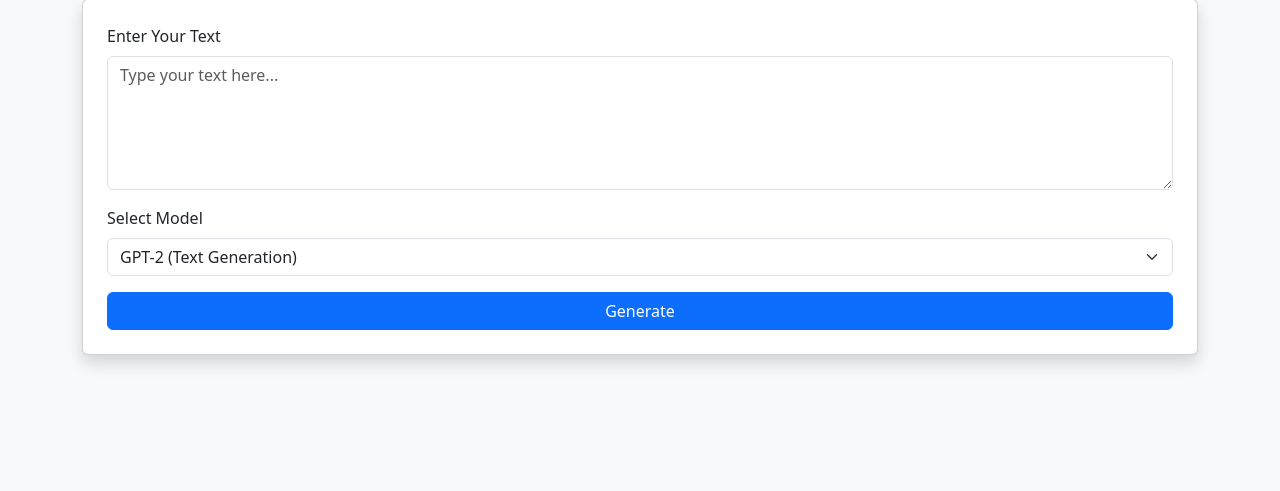
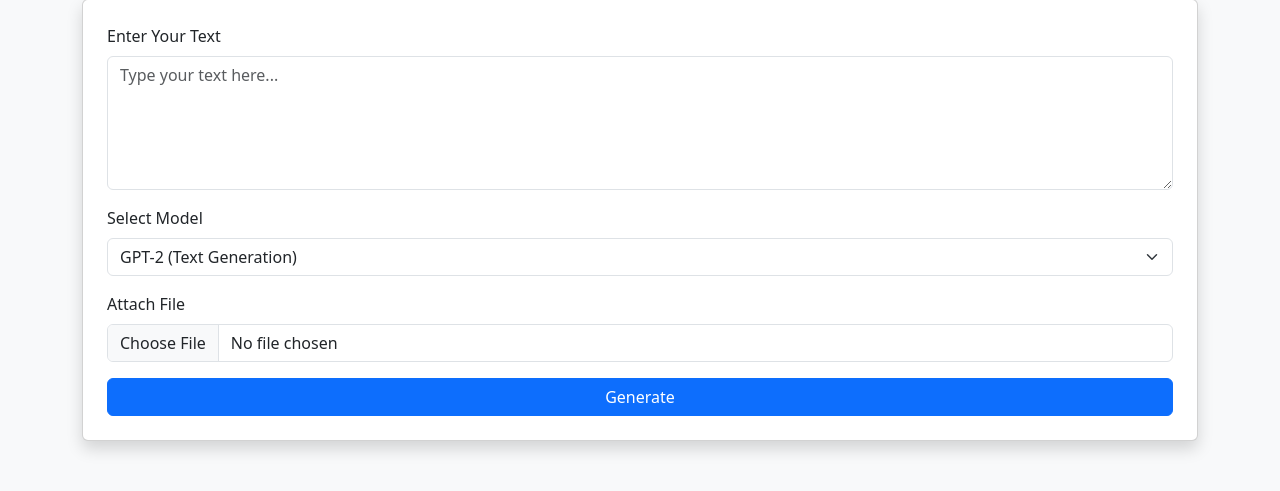
Before and after one commit to JorisSDev/TextNexus, a Flask app: page / in a window 1280 px wide. Shown: the part 217-708 px from the top of the page. Run offline with Flask 3, Linux system fonts and the light colour scheme.

Commit message:
Minor UI UX improvements

```diff
--- a/templates/chatbot.html
+++ b/templates/chatbot.html
@@ -160,6 +160,11 @@
                     <div class="mb-2">
                         <textarea name="user_input" class="form-control form-control-lg" rows="3" placeholder="Type your message..." autofocus></textarea>
                     </div>
+                    <!-- Dummy File Upload Button -->
+                    <div class="mb-3">
+                        <label for="fileInput" class="form-label">Attach File</label>
+                        <input class="form-control" type="file" id="fileInput" name="dummy_file">
+                    </div>
                     <button type="submit" class="btn btn-primary">
                         <i class="fas fa-paper-plane"></i> Send
                     </button>
--- a/templates/index.html
+++ b/templates/index.html
@@ -57,6 +57,12 @@
                     <p class="mt-2">Generating response...</p>
                 </div>
 
+                <!-- Dummy File Upload Button -->
+                <div class="mb-3">
+                    <label for="fileInput" class="form-label">Attach File</label>
+                    <input class="form-control" type="file" id="fileInput" name="dummy_file">
+                </div>
+
                 <button type="submit" class="btn btn-primary w-100">Generate</button>
             </form>
         </div>
--- a/templates/users.html
+++ b/templates/users.html
@@ -8,7 +8,7 @@
 <body>
     {% include 'navbar.html' %}
     <div class="container py-5">
-        <h2 class="mb-4">User Management</h2>
+        <h2 class="mb-4">Role-Based Access Control </h2>
         <div class="table-responsive">
             <table class="table table-bordered align-middle">
                 <thead class="table-light">
```
